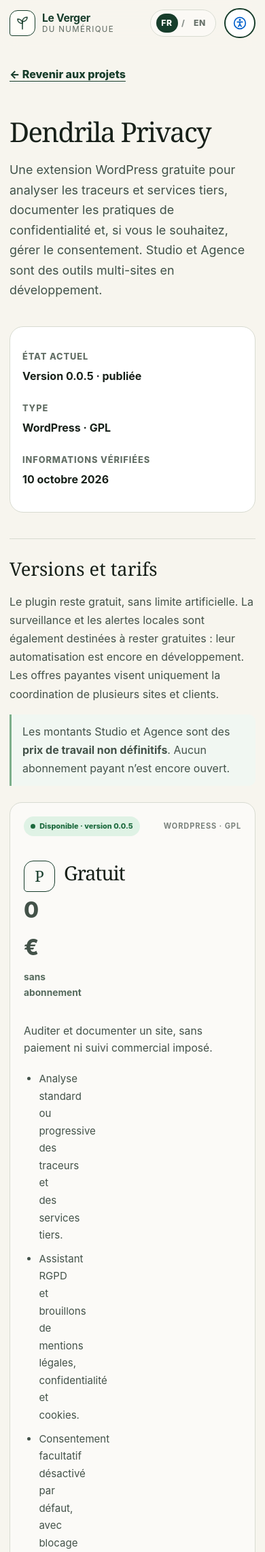
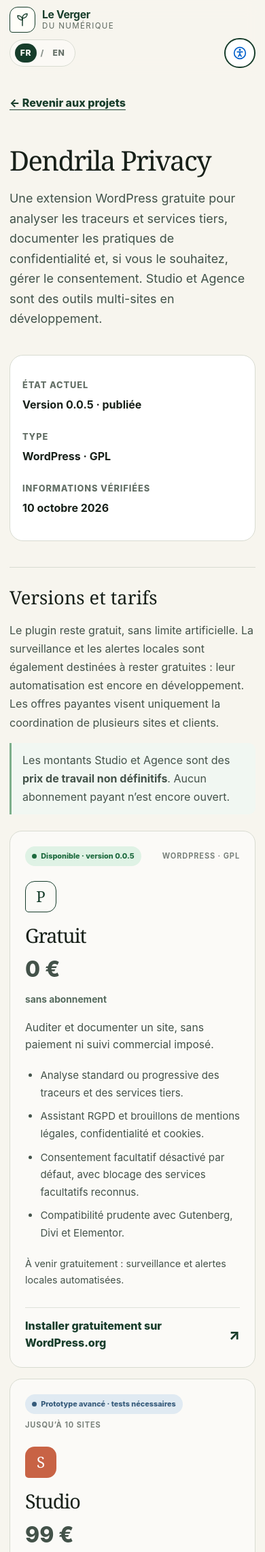
Before and after one commit to jasmin-abernathy/executive-function-app, a PHP site: page /projets/dendrila-privacy/ in a window 390 px wide. Shown: the top 2283 px of the page at 68% size. Run offline with PHP 8.4, Linux system fonts and the light colour scheme.

Commit message:
Corriger la mise en page mobile des offres Dendrila Privacy

```diff
--- a/web/app.lepotager.org/assets/project-detail.css
+++ b/web/app.lepotager.org/assets/project-detail.css
@@ -40,3 +40,51 @@
 .privacy-safety{font-size:.91rem}
 @media(max-width:1000px){.privacy-offers{grid-template-columns:repeat(2,minmax(0,1fr))}.privacy-milestones{grid-template-columns:1fr}}
 @media(max-width:690px){.privacy-offers{grid-template-columns:1fr}.privacy-offers .project-card{min-height:0}}
+
+/* Dendrila offers are full content cards. The mobile catalogue switches
+   .project-card to a two-column GRID for compact catalogue previews.
+   That grid must not leak into the long pricing cards. */
+.privacy-offers .project-card {
+  display: flex;
+  flex-direction: column;
+  align-items: stretch;
+}
+.privacy-offers .project-card > * { min-width: 0; }
+.privacy-offers .project-card .project-topline { margin-bottom: 0; }
+.privacy-offers .project-card .project-symbol {
+  align-self: flex-start;
+  flex-shrink: 0;
+}
+.privacy-offers .project-card h3 { align-self: stretch; }
+.privacy-offers .project-card .project-summary {
+  grid-column: auto;
+  margin-top: 0;
+}
+.privacy-offers .privacy-features { width: 100%; }
+@media (max-width: 690px) {
+  .privacy-offers { grid-template-columns: minmax(0, 1fr); }
+  .privacy-offers .project-card {
+    width: 100%;
+    min-height: 0;
+    padding: 22px;
+  }
+  .privacy-offers .project-card .project-card-link { margin-top: 14px; }
+}
+/* The full-width catalogue header also needs room for the language selector
+   and the accessibility toggle on narrow phones and at enlarged text sizes. */
+@media (max-width: 540px) {
+  .privacy-detail .site-header .header-inner {
+    flex-wrap: wrap;
+    gap: 8px;
+    padding-block: 10px;
+  }
+  .privacy-detail .detail-header-actions {
+    width: 100%;
+    margin-left: 0;
+    justify-content: space-between;
+    gap: 10px;
+  }
+  .privacy-detail .detail-head h1 {
+    overflow-wrap: break-word;
+  }
+}
--- a/web/app.lepotager.org/en/projects/dendrila-privacy/index.html
+++ b/web/app.lepotager.org/en/projects/dendrila-privacy/index.html
@@ -7,9 +7,9 @@
 <link rel="alternate" hreflang="fr" href="https://app.lepotager.org/projets/dendrila-privacy/">
 <link rel="alternate" hreflang="en" href="https://app.lepotager.org/en/projects/dendrila-privacy/">
 <link rel="icon" href="/favicon.svg" type="image/svg+xml">
-<link rel="stylesheet" href="/assets/style.css?v=20261009-catalogue"><link rel="stylesheet" href="/assets/project-detail.css?v=20261010-offres"><link rel="stylesheet" href="/accessibility.css">
+<link rel="stylesheet" href="/assets/style.css?v=20261009-catalogue"><link rel="stylesheet" href="/assets/project-detail.css?v=20261010-mobilefix1"><link rel="stylesheet" href="/accessibility.css">
 <script defer src="/accessibility.js"></script></head>
-<body><a class="skip-link" href="#contenu">Skip to content</a>
+<body class="privacy-detail"><a class="skip-link" href="#contenu">Skip to content</a>
 <header class="site-header"><div class="shell header-inner"><a class="brand" href="/en/" aria-label="Le Verger du Numérique">
 <span class="brand-mark" aria-hidden="true"><svg viewBox="0 0 48 48"><path d="M24 40V19"/><path d="M24 25c-7.8 0-13-4.8-13-12 7.6 0 13 4.5 13 12Z"/><path d="M24 20c7.8 0 13-4.8 13-12-7.6 0-13 4.5-13 12Z"/></svg></span><span><strong>Le Verger</strong><small>du Numérique</small></span></a>
 <div class="detail-header-actions"><div class="language-switch" aria-label="Language">
--- a/web/app.lepotager.org/projets/dendrila-privacy/index.html
+++ b/web/app.lepotager.org/projets/dendrila-privacy/index.html
@@ -7,9 +7,9 @@
 <link rel="alternate" hreflang="fr" href="https://app.lepotager.org/projets/dendrila-privacy/">
 <link rel="alternate" hreflang="en" href="https://app.lepotager.org/en/projects/dendrila-privacy/">
 <link rel="icon" href="/favicon.svg" type="image/svg+xml">
-<link rel="stylesheet" href="/assets/style.css?v=20261009-catalogue"><link rel="stylesheet" href="/assets/project-detail.css?v=20261010-offres"><link rel="stylesheet" href="/accessibility.css">
+<link rel="stylesheet" href="/assets/style.css?v=20261009-catalogue"><link rel="stylesheet" href="/assets/project-detail.css?v=20261010-mobilefix1"><link rel="stylesheet" href="/accessibility.css">
 <script defer src="/accessibility.js"></script></head>
-<body><a class="skip-link" href="#contenu">Aller au contenu</a>
+<body class="privacy-detail"><a class="skip-link" href="#contenu">Aller au contenu</a>
 <header class="site-header"><div class="shell header-inner"><a class="brand" href="/" aria-label="Le Verger du Numérique">
 <span class="brand-mark" aria-hidden="true"><svg viewBox="0 0 48 48"><path d="M24 40V19"/><path d="M24 25c-7.8 0-13-4.8-13-12 7.6 0 13 4.5 13 12Z"/><path d="M24 20c7.8 0 13-4.8 13-12-7.6 0-13 4.5-13 12Z"/></svg></span><span><strong>Le Verger</strong><small>du Numérique</small></span></a>
 <div class="detail-header-actions"><div class="language-switch" aria-label="Langue">
```
Also changed, not shown: tests/catalogue-structure.test.mjs (+6 -1 lines), web/app.lepotager.org/docs/PROJECT-PAGES.md (+6 -0 lines), 1 other file.
